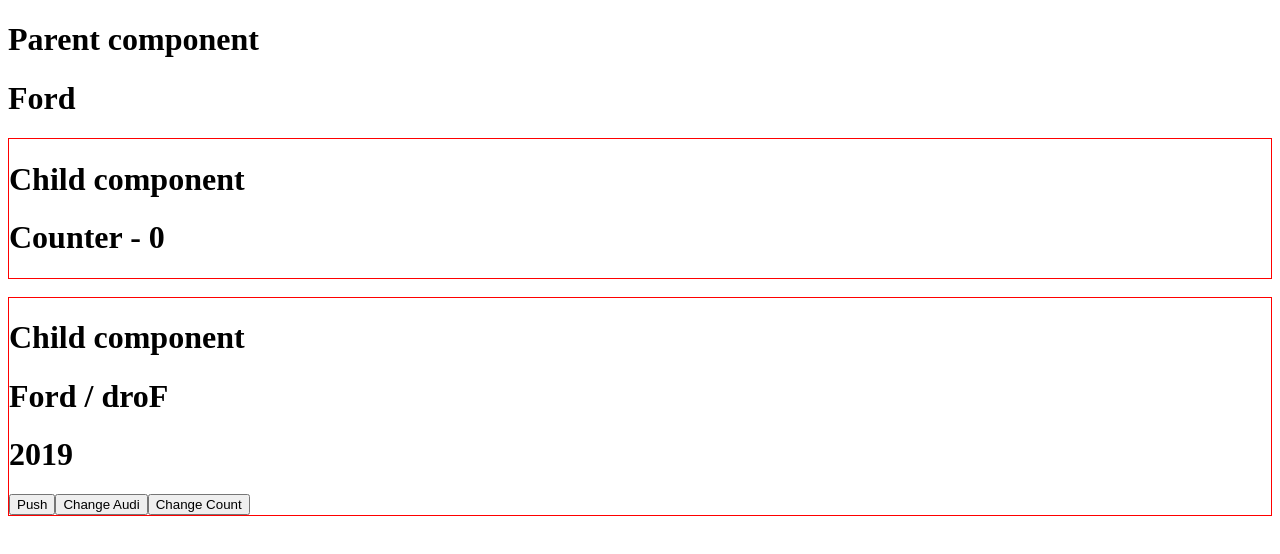
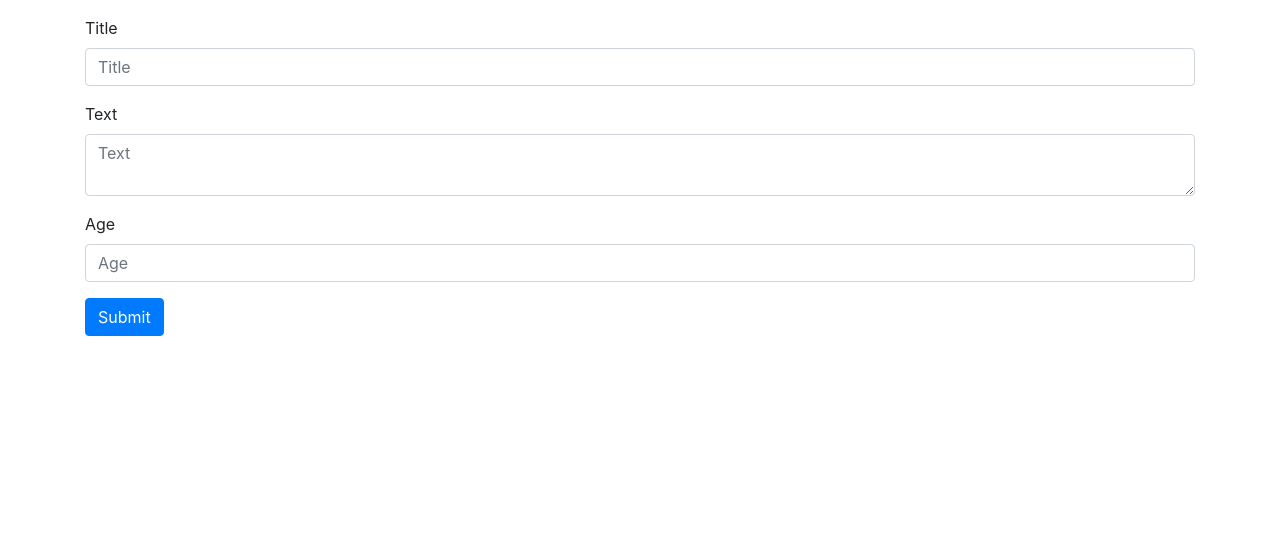
Before and after one commit to Smbat141/vue-js, a Vue app: page / in a window 1280 px wide. Shown: the top 554 px of the page. Built offline with nearby package versions, Linux system fonts and the light colour scheme.

Commit message:
post add task version 1.0

```diff
--- a/public/index.html
+++ b/public/index.html
@@ -5,6 +5,7 @@
     <meta http-equiv="X-UA-Compatible" content="IE=edge">
     <meta name="viewport" content="width=device-width,initial-scale=1.0">
     <link rel="icon" href="<%= BASE_URL %>favicon.ico">
+    <link rel="stylesheet" href="https://stackpath.bootstrapcdn.com/bootstrap/4.3.1/css/bootstrap.min.css" integrity="sha384-ggOyR0iXCbMQv3Xipma34MD+dH/1fQ784/j6cY/iJTQUOhcWr7x9JvoRxT2MZw1T" crossorigin="anonymous">
     <title>vue-project</title>
   </head>
   <body>
--- a/src/App.vue
+++ b/src/App.vue
@@ -1,43 +1,16 @@
 <template>
   <div>
-    <h1>Parent component</h1>
-    <h1>{{name}}</h1>
-    <app-counter :count="count"></app-counter>
-    <br>
-    <app-car
-            :name="name"
-            :year="year"
-            @changeName="name=$event"
-            :changeNameAudi="changeNametoAudi"
-            :count="count"
-            @changeCount="count=$event"
-    ></app-car>
+    <app-posts></app-posts>
   </div>
 </template>
 
 <script>
-import Car from "./components/Car";
-import Counter from "./components/Counter";
+import Posts from "./components/Posts";
 
 export default {
   name: 'app',
-  data(){
-    return {
-      msg:'Hello world vue',
-      name:'Ford',
-      year:2019,
-      count:0,
-    }
+  components:{
+    appPosts:Posts
   },
-  components:{
-    appCar:Car,
-    appCounter:Counter,
-  },
-  methods:{
-    changeNametoAudi(){
-      this.name = 'Audi';
-    }
-  }
-
 }
 </script>
--- a/src/components/Car.vue
+++ /dev/null
@@ -1,43 +0,0 @@
-<template>
-    <div class="car">
-        <h1>Child component</h1>
-        <h1>{{ name }} / {{reverseText}}</h1>
-        <h1>{{ year }}</h1>
-        <button @click="changeName">Push</button>
-        <button @click="changeNameAudi()">Change Audi</button>
-        <button @click="changeCount">Change Count</button>
-    </div>
-</template>
-
-<script>
-    export default {
-        name: "Car",
-        props:{
-            name:String,
-            year:Number,
-            changeNameAudi:Function,
-            count:Number,
-        },
-        computed:{
-            reverseText(){
-                return this.name.split('').reverse().join('');
-            }
-        },
-        methods:{
-            changeName:function () {
-                this.name = 'Mazda';
-                this.$emit('changeName',this.name)
-            },
-            changeCount:function () {
-                this.$emit('changeCount',this.count+1);
-            }
-        }
-
-    }
-</script>
-
-<style>
-    .car{
-        border: 1px solid red;
-    }
-</style>
--- a/src/components/Counter.vue
+++ /dev/null
@@ -1,21 +0,0 @@
-<template>
-    <div>
-        <h1>Child component</h1>
-        <h1>Counter - {{count}}</h1>
-    </div>
-</template>
-
-<script>
-    export default {
-        name: "Counter",
-       props:{
-            count:Number,
-       }
-    }
-</script>
-
-<style scoped>
-div{
-    border: 1px solid red;
-}
-</style>
--- /dev/null
+++ b/src/components/Post.vue
@@ -0,0 +1,25 @@
+<template>
+    <div class="row pt-3" >
+        <div class="col-sm-12 post">
+            <h1>Post Title - {{title}}</h1>
+            <p><b>Text : </b>{{text}}</p>
+            <p><b>Age : </b>{{age}}</p>
+        </div>
+    </div>
+
+</template>
+
+<script>
+
+    export default {
+        name: "Post",
+        props: ['title', 'text','age'],
+    }
+</script>
+
+<style scoped>
+    .post{
+        border: 1px solid;
+
+    }
+</style>
--- /dev/null
+++ b/src/components/Posts.vue
@@ -0,0 +1,57 @@
+<template>
+    <div>
+        <div class="container pt-3">
+            <form v-on:submit.prevent>
+                <div class="form-group">
+                    <label for="title">Title</label>
+                    <input type="text" class="form-control" id="title" placeholder="Title" v-model="title">
+                </div>
+                <div class="form-group">
+                    <label for="text">Text</label>
+                    <textarea class="form-control" id="text" placeholder="Text" v-model="text"/>
+                </div>
+                <div class="form-group">
+                    <label for="age">Age</label>
+                    <input type="text" class="form-control" id="age" placeholder="Age" v-model="age">
+
+                </div>
+                <button type="submit" class="btn btn-primary" @click="addPost">Submit</button>
+            </form>
+            <br>
+            <post v-for="post of data"  :title="post.title" :text="post.text" :age="post.age"></post>
+        </div>
+    </div>
+</template>
+
+<script>
+    import Post from "./Post";
+
+    export default {
+        name: "Posts",
+        data(){
+            return {
+                title:'',
+                text:'',
+                age:'',
+                data:[],
+            }
+        },
+        components:{
+          post:Post
+        },
+        methods:{
+            addPost(){
+                this.data.push(
+                    {title : this.title, text : this.text, age : this.age}
+                    );
+                this.title = '';
+                this.text = '';
+                this.age = '';
+            }
+        }
+    }
+</script>
+
+<style scoped>
+
+</style>
--- a/src/main.js
+++ b/src/main.js
@@ -1,12 +1,9 @@
 import Vue from 'vue'
 import App from './App.vue'
 
-
-Vue.config.productionTip = false
+export const eventEmitter = new Vue();
 
 new Vue({
   el:'#app',
   render: h => h(App),
 })
-
-export const eventEmitter = new Vue();
```
